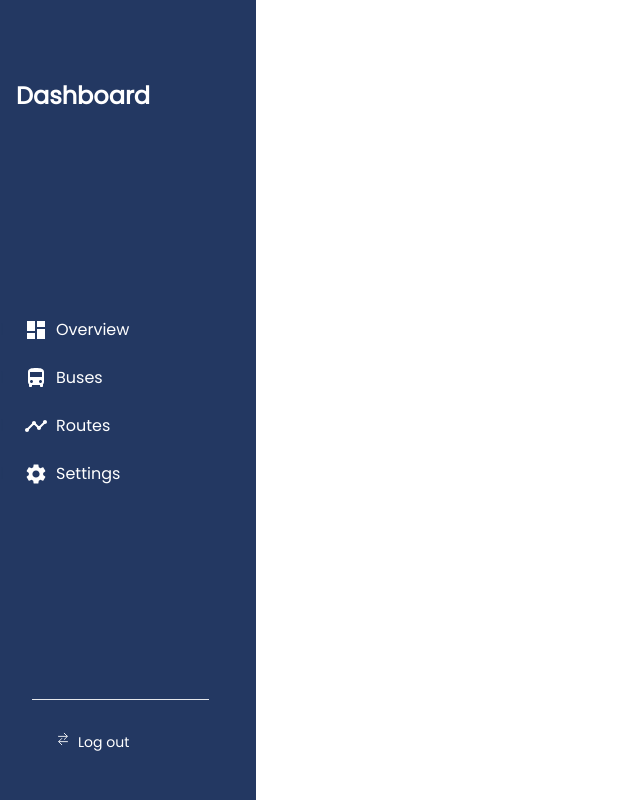
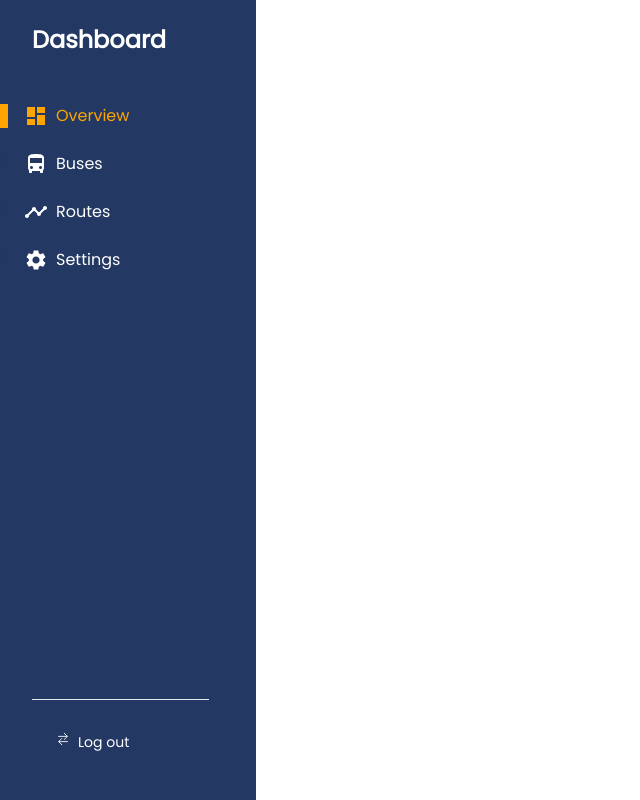
Before and after one commit to atlp-rwanda/rca-phantom-team5-fe, a React (Vite) app: page /dashboard in a window 1280 px wide. Shown: the whole page, without its empty margins (0-640 px from the left). Built offline with nearby package versions, Linux system fonts and the light colour scheme.

Commit message:
added active link

```diff
--- a/src/layouts/Sidebar.tsx
+++ b/src/layouts/Sidebar.tsx
@@ -1,10 +1,12 @@
 import React, { useEffect, useState } from 'react';
 import Logout from '../screens/LogoutScreen';
+import { useLocation } from 'react-router-dom';
+
 import { Dashboard, DirectionsBus, Settings, Timeline } from '@material-ui/icons';
-// import '../../src/assets/custom.css';
 import { Link } from 'react-router-dom';
 
 const Sidebar: React.FC = () => {
+  const [activeLink, setActiveLink] = useState('/overview');
   const [isOpen, setIsOpen] = useState(false);
   useEffect(() => {
     document.body.classList.add('overflow-hidden');
@@ -17,7 +19,6 @@ const Sidebar: React.FC = () => {
   };
   return (
     <div className='flex h-screen bg-white'>
-      {/* Sidebar toggle button */}
       <button className='fixed right-0 top-0 z-50 p-4 lg:hidden' onClick={toggleSidebar}>
         <svg
           className='h-6 w-6 text-gray-600'
@@ -42,19 +43,33 @@ const Sidebar: React.FC = () => {
           isOpen ? 'w-3/5' : 'w-0'
         } fixed top-0 bottom-0 left-0 z-50 flex flex-col justify-between overflow-y-auto bg-primary transition-all duration-300 ease-in-out lg:w-1/5`}
       >
-        <nav className='mt-6 mb-4 lg:mt-10 lg:text-2xl'>
-          <h1 className='font-poppins mx-4 mt-6 text-lg text-sm font-bold text-white lg:mt-10 lg:text-2xl'>
-            Dashboard
-          </h1>
-        </nav>
         <div>
-          <ul className='mt-3 lg:mt-2'>
-            <li className='group my-2  flex items-center py-2'>
-              <div className='h-49  mr-4 w-2 bg-primary text-primary group-hover:bg-orange group-hover:text-orange'>
-                l
+          <div className='ml-4 lg:mt-3 lg:text-2xl'>
+            <h1 className='font-poppins mx-4 my-2 mr-4 text-lg text-sm font-bold text-white lg:my-6 lg:text-2xl'>
+              Dashboard
+            </h1>
+          </div>
+
+          <ul className='mt-10'>
+            <li className='group my-2 flex items-center py-2'>
+              <div
+                className={`h-49 mr-4 w-2 ${
+                  activeLink === '/overview' ? 'bg-orange text-orange' : 'group-hover:bg-orange group-hover:text-orange'
+                }`}
+                onClick={() => setActiveLink('/overview')}
+              >
+                I
               </div>
-              <Dashboard className='h-6 w-6 text-white' />
-              <Link to='' className='ml-2 text-white group-hover:text-orange'>
+              <Dashboard
+                className={`h-6 w-6 ${
+                  activeLink === '/overview' ? 'text-orange' : 'text-white'
+                } group-hover:text-orange`}
+              />
+              <Link
+                to='/overview'
+                onClick={() => setActiveLink('/overview')}
+                className={`ml-2 ${activeLink === '/overview' ? 'text-orange' : 'text-white'} group-hover:text-orange`}
+              >
                 Overview
               </Link>
             </li>
@@ -62,7 +77,7 @@ const Sidebar: React.FC = () => {
               <div className='h-49  mr-4 w-2 bg-primary text-primary group-hover:bg-orange group-hover:text-orange'>
                 l
               </div>
-              <DirectionsBus className='h-6 w-6 text-white' />
+              <DirectionsBus className='h-6 w-6 text-white group-hover:text-orange' />
               <Link to='' className='ml-2 text-white group-hover:text-orange'>
                 Buses
               </Link>
@@ -80,6 +95,7 @@ const Sidebar: React.FC = () => {
               <div className='h-49  mr-4 w-2 bg-primary text-primary group-hover:bg-orange group-hover:text-orange'>
                 l
               </div>
+
               <Settings className='h-6 w-6 text-white group-hover:text-orange' />
               <Link to='' className='ml-2 text-white group-hover:text-orange'>
                 Settings
--- a/src/screens/LogoutScreen.tsx
+++ b/src/screens/LogoutScreen.tsx
@@ -15,10 +15,9 @@ const Logout = () => {
   };
 
   return (
-    <div className='mt-6'>
+    <div className='mt-4'>
       <div className='ml-3 mb-6 w-3/4 border-t'></div>
-      <div></div>
-      <div className='flex items-center justify-start px-4 py-2 text-sm font-medium text-white'>
+      <div className='flex items-center  px-4 py-2 text-sm font-medium text-white'>
         <div className='ml-5 flex'>
           <div className='mr-1'>
             <IoSwapHorizontalSharp />
```
